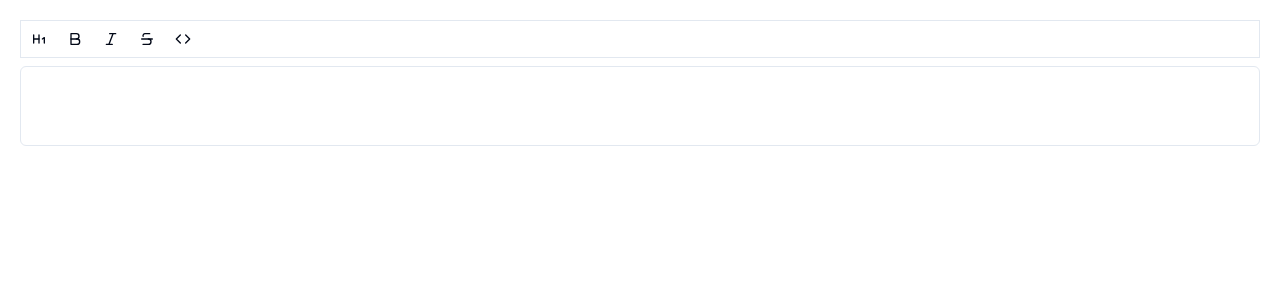
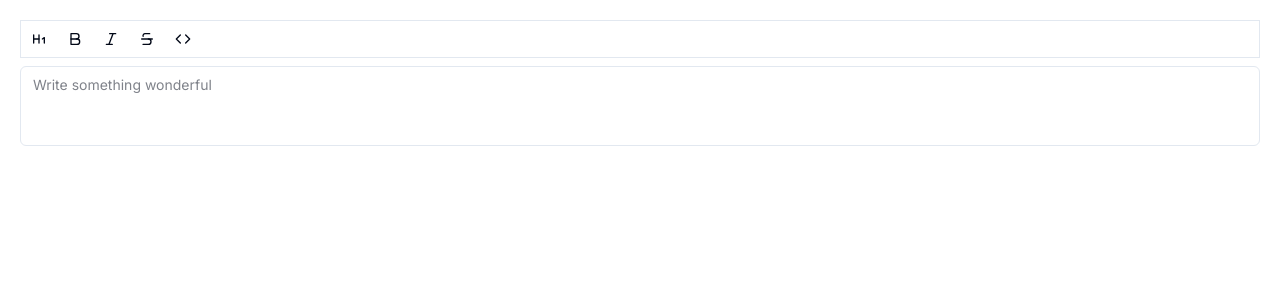
Before and after one commit to Hasthiya/next-profile, a Next.js app: page / in a window 1280 px wide. Shown: the top 300 px of the page. Built offline with nearby package versions, Linux system fonts and the light colour scheme.

Commit message:
add placeholder and other minor imrpvement

```diff
--- a/src/components/Editor.tsx
+++ b/src/components/Editor.tsx
@@ -9,7 +9,11 @@ const Editor = () => {
     const editor: Editor | null = useEditor({
         extensions: [
             StarterKit,
-            Placeholder,
+            Placeholder.configure({
+                placeholder: 'Write something wonderful',
+                emptyEditorClass:
+                    'cursor-text before:content-[attr(data-placeholder)] before:absolute before:top-2 before:text-mauve-11 before:opacity-50 before-pointer-events-none',
+            })
         ],
         editorProps: {
             attributes: {
--- a/src/components/Toolbar.tsx
+++ b/src/components/Toolbar.tsx
@@ -14,8 +14,8 @@ const Toolbar = ({ editor }: ToolbarProps) => {
         <div className='border border-input bg-transparent mb-2'>
             <Toggle
                 size='sm'
-                pressed={editor.isActive("heading", { level: 2})}
-                onPressedChange={() => editor.chain().focus().toggleHeading({ level: 2 }).run()}
+                pressed={editor.isActive("heading", { level: 1})}
+                onPressedChange={() => editor.chain().focus().toggleHeading({ level: 1 }).run()}
             >
                 <Heading1 className={'h-4 w-4'}/>
             </Toggle>
```
